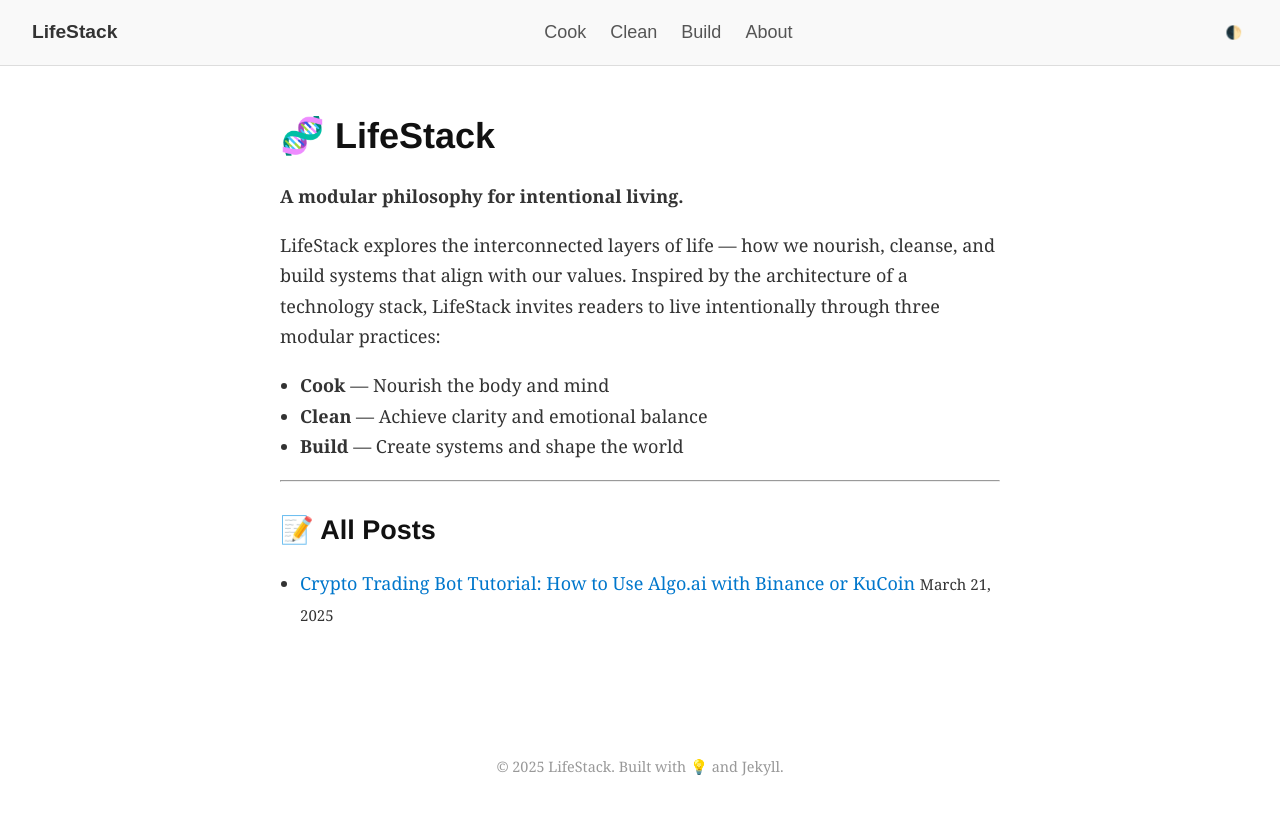
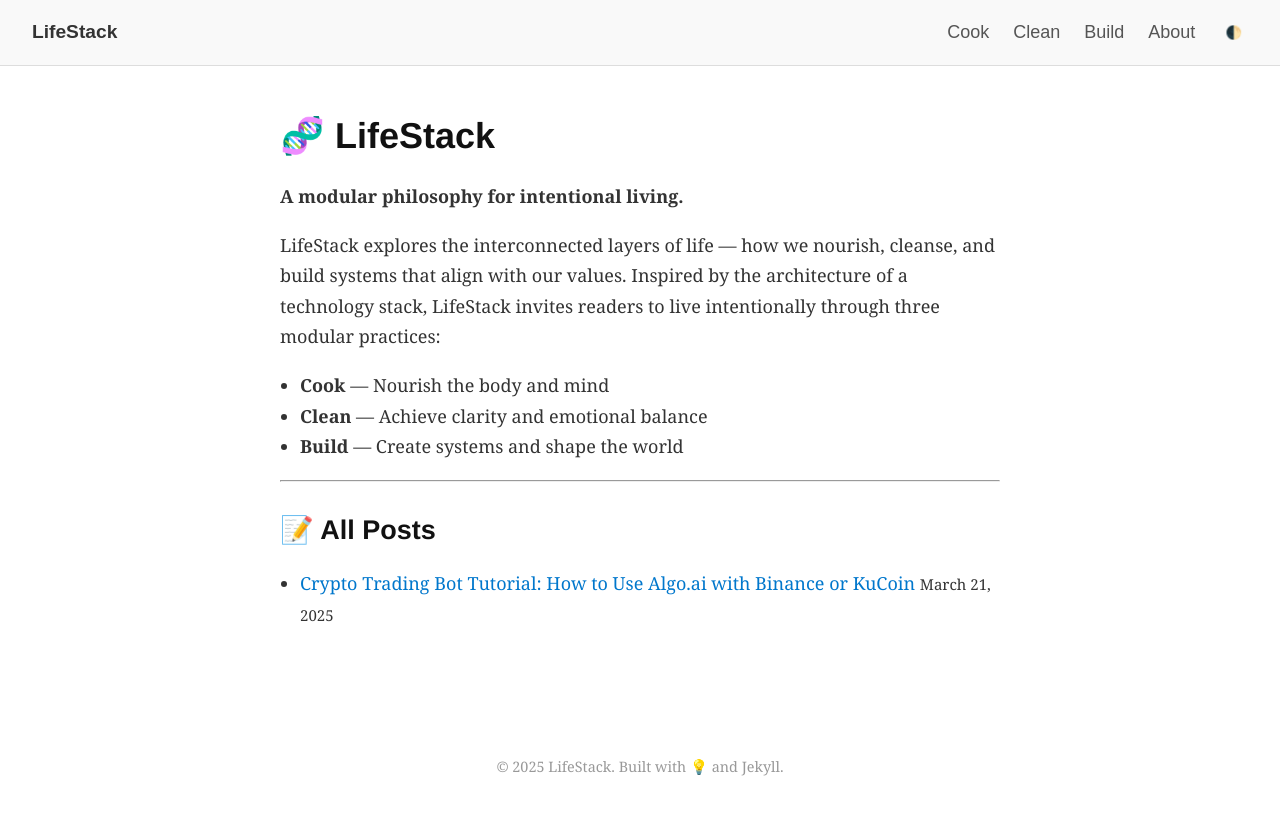
Before and after one commit to skelleng/lifeStack, a Jekyll site: the page built from index.md, in a window 1280 px wide. Shown: the top 815 px of the page. Built offline with Jekyll 4.4.1, drawn with Linux system fonts in a browser that asks for light colours.

Commit message:
Update nav.html

```diff
--- a/_includes/nav.html
+++ b/_includes/nav.html
@@ -3,26 +3,13 @@
     <a href="{{ '/' | relative_url }}" style="text-decoration: none; color: #333;">LifeStack</a>
   </div>
   <div style="display: flex; gap: 1.5rem;">
-    <a href="{{ '/cook/' | relative_url }}"
-       style="text-decoration: none; color: {% if page.url contains '/cook/' %}black{% else %}#555{% endif %}; font-weight: {% if page.url contains '/cook/' %}bold{% else %}normal{% endif %};">
-      Cook
-    </a>
-    <a href="{{ '/clean/' | relative_url }}"
-       style="text-decoration: none; color: {% if page.url contains '/clean/' %}black{% else %}#555{% endif %}; font-weight: {% if page.url contains '/clean/' %}bold{% else %}normal{% endif %};">
-      Clean
-    </a>
-    <a href="{{ '/build/' | relative_url }}"
-       style="text-decoration: none; color: {% if page.url contains '/build/' %}black{% else %}#555{% endif %}; font-weight: {% if page.url contains '/build/' %}bold{% else %}normal{% endif %};">
-      Build
-    </a>
-    <a href="{{ '/about/' | relative_url }}"
-       style="text-decoration: none; color: {% if page.url contains '/about/' %}black{% else %}#555{% endif %}; font-weight: {% if page.url contains '/about/' %}bold{% else %}normal{% endif %};">
-      About
-    </a>
+    <a href="{{ '/cook/' | relative_url }}" style="text-decoration: none; color: {% if page.url contains '/cook/' %}black{% else %}#555{% endif %}; font-weight: {% if page.url contains '/cook/' %}bold{% else %}normal{% endif %};">Cook</a>
+    <a href="{{ '/clean/' | relative_url }}" style="text-decoration: none; color: {% if page.url contains '/clean/' %}black{% else %}#555{% endif %}; font-weight: {% if page.url contains '/clean/' %}bold{% else %}normal{% endif %};">Clean</a>
+    <a href="{{ '/build/' | relative_url }}" style="text-decoration: none; color: {% if page.url contains '/build/' %}black{% else %}#555{% endif %}; font-weight: {% if page.url contains '/build/' %}bold{% else %}normal{% endif %};">Build</a>
+    <a href="{{ '/about/' | relative_url }}" style="text-decoration: none; color: {% if page.url contains '/about/' %}black{% else %}#555{% endif %}; font-weight: {% if page.url contains '/about/' %}bold{% else %}normal{% endif %};">About</a>
+    <button onclick="toggleTheme()" id="themeToggle" style="border: none; background: none; color: #555; cursor: pointer;">🌓</button>
   </div>
-  <button onclick="toggleTheme()" id="themeToggle" style="border: none; background: none; color: #555; cursor: pointer;">
-  🌓
-</button>
+</nav>
 
 <script>
   const toggleTheme = () => {
@@ -33,4 +20,3 @@
     document.body.classList.add('dark');
   }
 </script>
-</nav>
```
